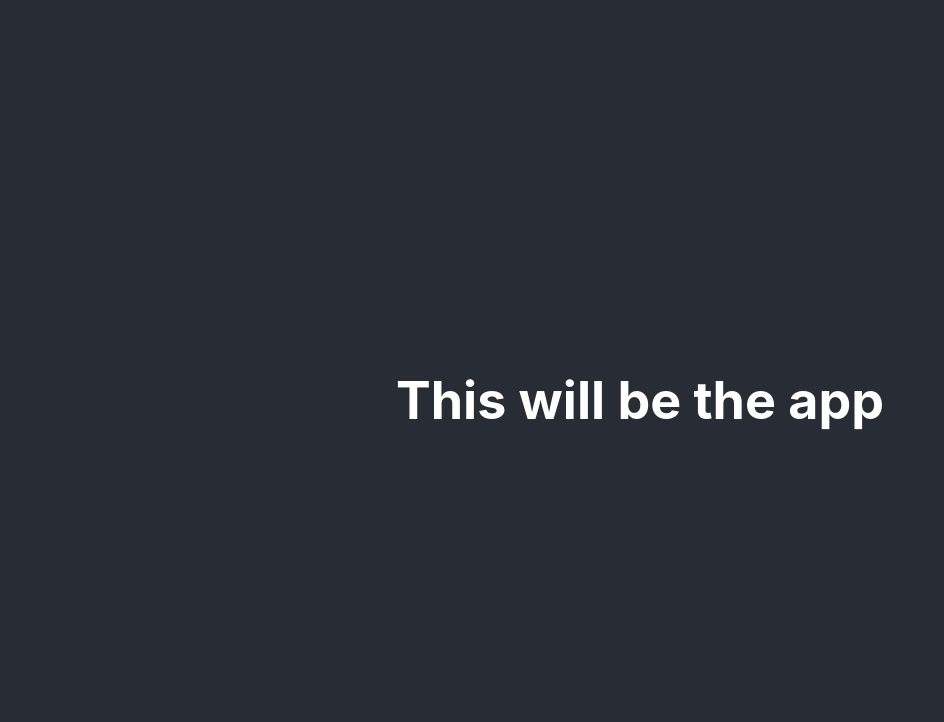
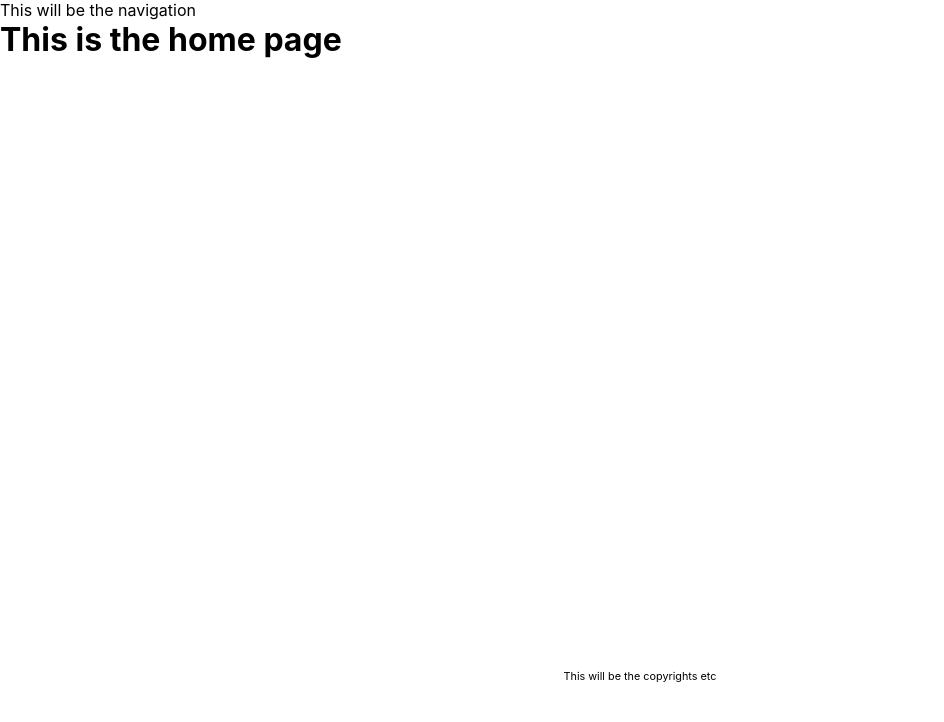
Before and after one commit to ronttizz/countriesapp, a React (Create React App) app: page / in a window 1280 px wide. Shown: the top 722 px of the page, without its empty margins (0-944 px from the left). Built offline with nearby package versions, Linux system fonts and the light colour scheme.

Commit message:
Basic component placeholders created

```diff
--- a/package.json
+++ b/package.json
@@ -8,6 +8,7 @@
     "@testing-library/user-event": "^13.5.0",
     "react": "^18.2.0",
     "react-dom": "^18.2.0",
+    "react-router-dom": "^6.3.0",
     "react-scripts": "5.0.1",
     "web-vitals": "^2.1.4"
   },
--- a/src/App.css
+++ b/src/App.css
@@ -1,14 +1,32 @@
-.App {
+/*
+****************
+* GLOBAL RESET *
+****************
+*/
+
+* {
+  margin: 0;
+  padding: 0;
+  box-sizing: border-box;
+}
+
+/*
+***************
+* GENERAL APP *
+***************
+*/
+
+.main {
+  min-height: calc(100vh - 150px);
+}
+
+/*
+**********
+* FOOTER *
+**********
+*/
+
+.footer {
+  font-size: small;
   text-align: center;
 }
-
-.App-header {
-  background-color: #282c34;
-  min-height: 100vh;
-  display: flex;
-  flex-direction: column;
-  align-items: center;
-  justify-content: center;
-  font-size: calc(10px + 2vmin);
-  color: white;
-}
--- a/src/App.js
+++ b/src/App.js
@@ -1,12 +1,17 @@
 import "./App.css";
+import { BrowserRouter, useParams, Routes, Route } from "react-router-dom";
+import Layout from "./pages/Layout";
+import Home from "./components/Home";
 
 function App() {
   return (
-    <div className="App">
-      <header className="App-header">
-        <h1>This will be the app</h1>
-      </header>
-    </div>
+    <BrowserRouter>
+      <Routes>
+        <Route path="/" element={<Layout />}>
+          <Route path="/" element={<Home />} />
+        </Route>
+      </Routes>
+    </BrowserRouter>
   );
 }
 
--- /dev/null
+++ b/src/components/Footer.js
@@ -0,0 +1,11 @@
+const Footer = () => {
+  return (
+    <footer className="footer">
+      <small>
+        <p>This will be the copyrights etc</p>
+      </small>
+    </footer>
+  );
+};
+
+export default Footer;
--- /dev/null
+++ b/src/components/Home.js
@@ -0,0 +1,7 @@
+import React from "react";
+
+const Home = () => {
+  return <h1>This is the home page</h1>;
+};
+
+export default Home;
--- /dev/null
+++ b/src/components/Main.js
@@ -0,0 +1,12 @@
+import React from "react";
+import { Outlet } from "react-router-dom";
+
+const Main = () => {
+  return (
+    <main className="main">
+      <Outlet />
+    </main>
+  );
+};
+
+export default Main;
--- /dev/null
+++ b/src/components/Nav.js
@@ -0,0 +1,13 @@
+import React from "react";
+
+const Nav = () => {
+  return (
+    <nav>
+      <ul>
+        <li>This will be the navigation</li>
+      </ul>
+    </nav>
+  );
+};
+
+export default Nav;
--- a/src/index.js
+++ b/src/index.js
@@ -1,17 +1,11 @@
-import React from 'react';
-import ReactDOM from 'react-dom/client';
-import './index.css';
-import App from './App';
-import reportWebVitals from './reportWebVitals';
+import React from "react";
+import ReactDOM from "react-dom/client";
+import "./index.css";
+import App from "./App";
 
-const root = ReactDOM.createRoot(document.getElementById('root'));
+const root = ReactDOM.createRoot(document.getElementById("root"));
 root.render(
   <React.StrictMode>
     <App />
   </React.StrictMode>
 );
-
-// If you want to start measuring performance in your app, pass a function
-// to log results (for example: reportWebVitals(console.log))
-// or send to an analytics endpoint. Learn more: https://bit.ly/CRA-vitals
-reportWebVitals();
--- a/src/pages/Layout.js
+++ b/src/pages/Layout.js
@@ -1,9 +1,14 @@
 import React from "react";
+import Footer from "../components/Footer";
+import Main from "../components/Main";
+import Nav from "../components/Nav";
 
 const Layout = () => {
   return (
     <>
-      <h1>This will have the layout</h1>
+      <Nav />
+      <Main />
+      <Footer />
     </>
   );
 };
```
Also changed, not shown: src/index.css (+3 -5 lines), 1 other file (tests, documents, lock files or other folders).
